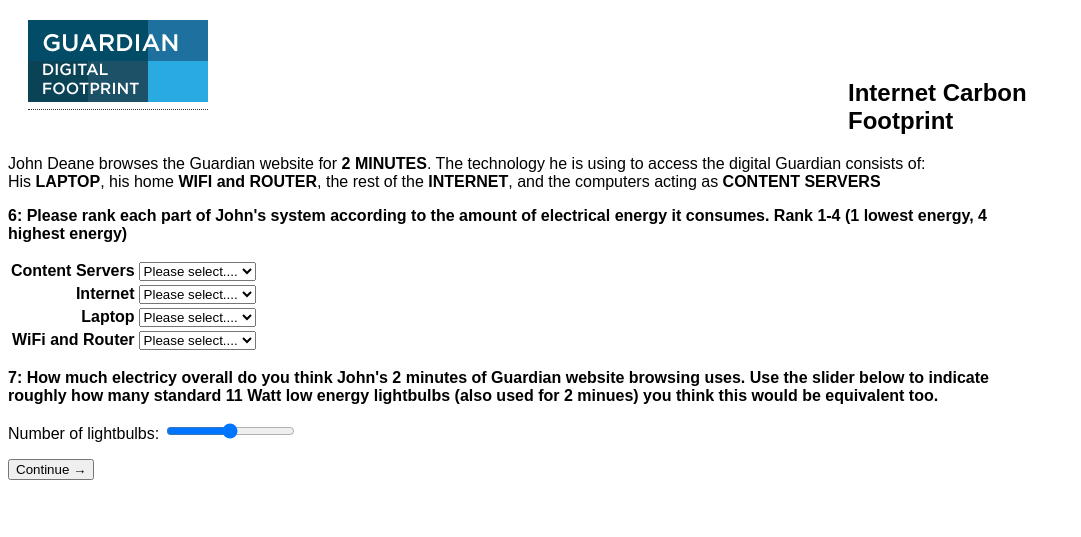
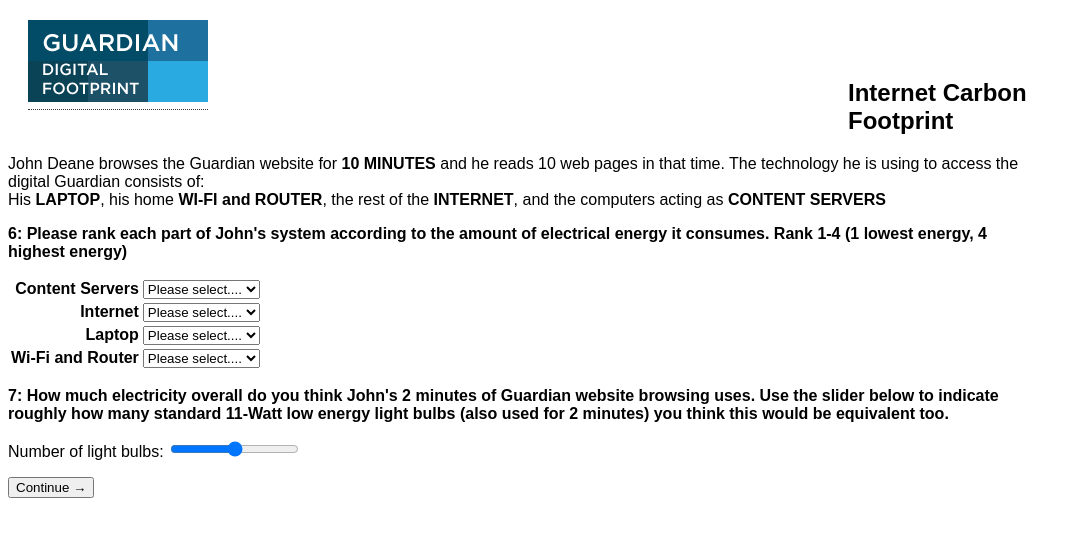
Before and after one commit to dschien/openday, a Django app: template templates/prepower.html in a window 1280 px wide. Shown: the part 21-558 px from the top of the page, without its empty margins (0-1081 px from the left). Run offline with Django 3.2, Linux system fonts and the light colour scheme; the template is opened without the code that fills it, so the values that code supplies are empty; parts of the project's set-up code (start-up, migrations or seed data) failed here and were passed over; some web fonts are replaced.

Commit message:
text changes and calculation

```diff
--- a/templates/postpower.html
+++ b/templates/postpower.html
@@ -49,7 +49,7 @@
 				</select></td>
 			</tr>
 			<tr>
-				<td align="right"><b>WiFi and Router</b></td>
+				<td align="right"><b>Wi-Fi and Router</b></td>
 				<td>
 				<select name="post_acc_net">
 					<option>Please select.... </option>
@@ -65,7 +65,7 @@
 	<b>10: Roughly how much electricy overall do you now think John's 2 minutes of Guardian website browsing uses.</b>
 	</p>
 	<p>
-		Number of lightbulbs:
+		Number of light bulbs:
 		<input type="range" name="post_points" min="1" max="500" step="5" />
 	</p>
 	<p>
--- a/templates/prepower.html
+++ b/templates/prepower.html
@@ -8,9 +8,9 @@
 <form action="app" method="post" accept-charset="utf-8">
 	{% csrf_token %} <h2>Internet Carbon Footprint</h2>
 	<p>
-		John Deane browses the Guardian website for <b>2 MINUTES</b>. The technology he is using to access the digital Guardian consists of:
+		John Deane browses the Guardian website for <b>10 MINUTES</b> and he reads 10 web pages in that time. The technology he is using to access the digital Guardian consists of:
 		<br>
-		His <b>LAPTOP</b>, his home <b>WIFI and ROUTER</b>, the rest of the <b>INTERNET</b>, and the computers acting as <b>CONTENT SERVERS</b>
+		His <b>LAPTOP</b>, his home <b>WI-FI and ROUTER</b>, the rest of the <b>INTERNET</b>, and the computers acting as <b>CONTENT SERVERS</b>
 	</p>
 	<p>
 		<b>6: Please rank each part of John's system according to the amount of electrical energy it consumes. Rank 1-4 (1 lowest energy, 4 highest energy)</b>
@@ -54,7 +54,7 @@
 				</select></td>
 			</tr>
 			<tr>
-				<td align="right"><b>WiFi and Router</b></td>
+				<td align="right"><b>Wi-Fi and Router</b></td>
 				<td>
 				<select name="pre_acc_net">
 					<option>Please select.... </option>
@@ -68,10 +68,10 @@
 			<table>
 	</p>
 	<p>
-		<b>7: How much electricy overall do you think John's 2 minutes of Guardian website browsing uses. Use the slider below to indicate roughly how many standard 11 Watt low energy lightbulbs (also used for 2 minues) you think this would be equivalent too.</b>
+		<b>7: How much electricity overall do you think John's 2 minutes of Guardian website browsing uses. Use the slider below to indicate roughly how many standard 11-Watt low energy light bulbs (also used for 2 minutes) you think this would be equivalent too.</b>
 	</p>
 	<p>
-		Number of lightbulbs:
+		Number of light bulbs:
 		<input type="range" name="pre_points" min="1" max="500" step="5" />
 	</p>
 	<p>
--- a/todo.txt
+++ b/todo.txt
@@ -10,6 +10,9 @@
 medium -postpower.html - change to 60W - @dan
 medium -postpower.html - slider 'add "dont know option"' - @dan
 medium -postpower.html - slider text 'How many 60W light bulbs can you light with the same amount of energy?' - @dan
+medium -postpower.html - reformulat: "Rank the parts of this chain by how much electrical energy you think that it consumes." - @dan
+medium -postpower.html - reformulat: "Rank the parts of this chain by how much electrical energy you think that it consumes." - @dan
+
 medium - climate.html - undecided > 'neither agree nor disagree' - @dan
 medium - questionaires - 'carbon' to 'energy' - @dan
 medium - app - record interaction start/end time  - @dan
```
Also changed, not shown: static/js/calculate.js (+26 -23 lines), templates/start.html (+6 -11 lines).
